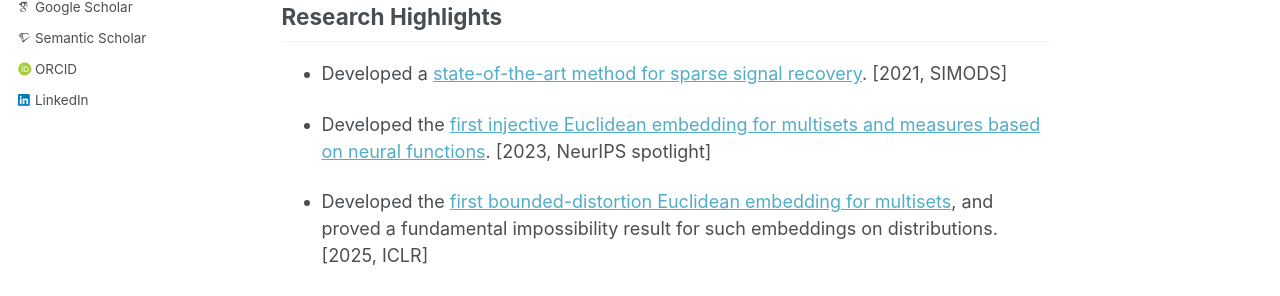
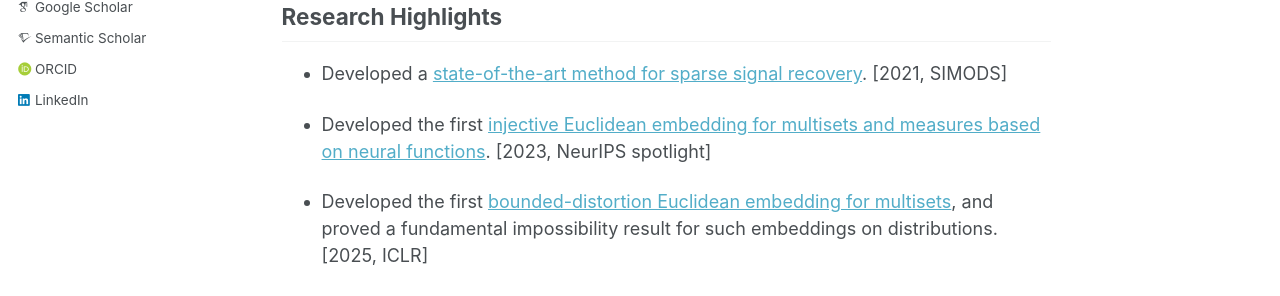
Before and after one commit to tal-amir/tal-amir.github.io, a Jekyll site: the page built from _pages/about.md, in a window 1280 px wide and 1235 px high. Shown: the part 453-749 px from the top of the window. Built offline with Jekyll 4.4.1, drawn with Linux system fonts in a browser that asks for light colours; some web fonts are replaced.

Commit message:
Refreshing homepage

```diff
--- a/_pages/about.md
+++ b/_pages/about.md
@@ -17,9 +17,9 @@ I completed my Ph.D. in 2020 under the supervision of [Prof. Boaz Nadler](https:
 
 - Developed a [state-of-the-art method for sparse signal recovery](https://tal-amir.github.io/publication/2021-09%20The%20Trimmed%20Lasso). [2021, SIMODS]
 
-- Developed the [first injective Euclidean embedding for multisets and measures based on neural functions](https://tal-amir.github.io/publication/2023-12%20Neural%20Injective%20Functions). [2023, NeurIPS spotlight]
+- Developed the first [injective Euclidean embedding for multisets and measures based on neural functions](https://tal-amir.github.io/publication/2023-12%20Neural%20Injective%20Functions). [2023, NeurIPS spotlight]
 
-- Developed the [first bounded-distortion Euclidean embedding for multisets](https://tal-amir.github.io/publication/2024-05%20Fourier%20Sliced-Wasserstein%20Embedding), and proved a fundamental impossibility result for such embeddings on distributions. [2025, ICLR]
+- Developed the first [bounded-distortion Euclidean embedding for multisets](https://tal-amir.github.io/publication/2024-05%20Fourier%20Sliced-Wasserstein%20Embedding), and proved a fundamental impossibility result for such embeddings on distributions. [2025, ICLR]
 
 - Showed that [oversquashing in graph neural networks is not limited to long-range tasks](https://tal-amir.github.io/publication/2025-12%20Short-Range%20Oversquashing). [2025, LoG Best Paper Award]
 
```
